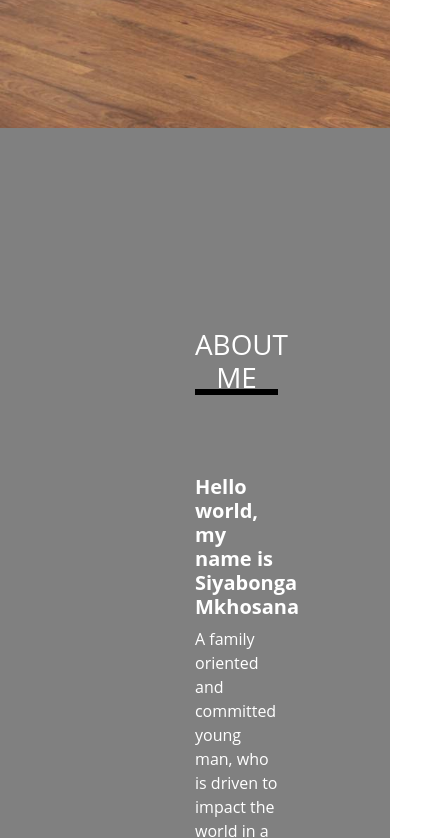
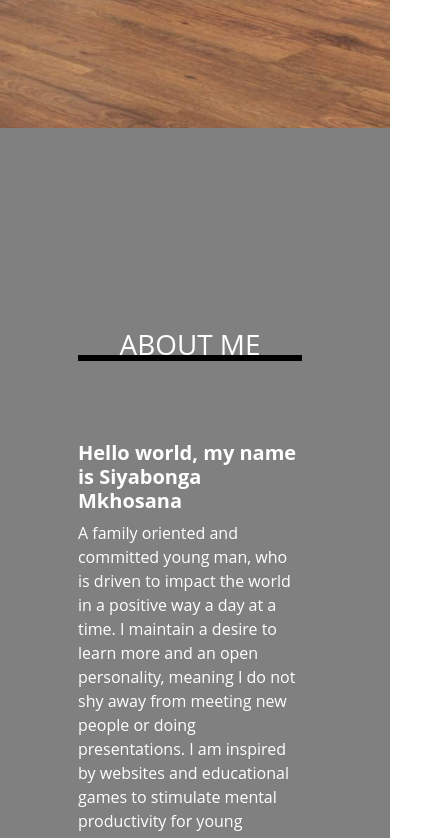
Before and after one commit to androidm16/End-ofmodule-project, a plain HTML site: page index.html in a window 390 px wide. Shown: the part 736-1574 px from the top of the page, 448 px wide, since content can reach past the window. Drawn offline with nearby package versions, Linux system fonts and the light colour scheme.

Commit message:
first commit

```diff
--- a/CSS/style.css
+++ b/CSS/style.css
@@ -1,6 +1,10 @@
 /* Navbar section */
 
-* {margin: 0; padding: 0; box-sizing: border-box;}
+* {margin: 0; padding: 0;
+   box-sizing: border-box;
+   overflow-x: hidden;
+
+}
 .spacer {width: 100%; height: 100px;}
 
 body {font-family: "Open Sans", sans-serif;}
@@ -128,10 +132,14 @@ nav .nav-bar .nav-bar_item a:hover:after {
    /* Media Queries */
 /* Small devices (landscape phones, 576px and up) */
 @media (max-width: 670px) {
-  .img1{
-    display: none;}
+   #aboutpara{padding-left: 90px;}
+  .img1{display: none;}
 }
 
+@media (max-width: 1400px) {
+    #aboutpara{padding-left: 90px;}
+   .img1{display: none;}
+ }
 
 
 /* Resume section page styling */
--- a/index.html
+++ b/index.html
@@ -80,10 +80,8 @@
 
 
 
-  <div class="container-fluid" style="display: flex; justify-content: space-evenly;">
-
-
-    <div class="col-6" style="padding-left: 120px;">
+  <div class="row" style="display: flex; justify-content: space-evenly;">
+    <div class="col-sm-auto col-md-auto col-lg- col-xl- col-xxl">
       <div data-aos="flip-left"
       data-aos-easing="ease-out-cubic"
       data-aos-duration="2000">
@@ -91,11 +89,13 @@
     </div>
     </div>
 
+    <!--  -->
 
-    <div class="col-6" style="padding-top: 50px; font-size: x-large; text-align: start; padding-right: 100px; display: inline-end; color: white;">
+    <div class="col-sm-auto col-md-auto col-lg- col-xl- col-xxl" id="aboutpara" style="padding-top: 50px; font-size: x-large; text-align: start; padding-right: 100px; display: inline-end; color: white;">
       <div data-aos="flip-left"
       data-aos-easing="ease-out-cubic"
       data-aos-duration="2000">
+
       <h1 class="text-uppercase" style="text-align: center; padding-top: 150px; box-shadow: inset 0 -6px 0 black; color:white;">About Me</h1><br><br>
       <h5><strong>Hello world, my name is Siyabonga Mkhosana</strong></h5>
       <p style="font-size: medium;">A family oriented and committed young man, who is driven to impact the world in a positive way a day at a time. I maintain a desire to learn more and an open personality, meaning I do not shy away from meeting new people or doing presentations. I am inspired by websites and educational games to stimulate mental productivity for young learners with difficulties, and design games to help them with studies. Thanks to the Life Choices Coding Academy I have learned Html, CSS, Bootstrap and Javascript. For this time i've done all types of projects.</p><br>
@@ -122,9 +122,9 @@
       </ul>
       </div>
     </div>
-
   </div>
 </div>
+
 </section>
 
 
```
